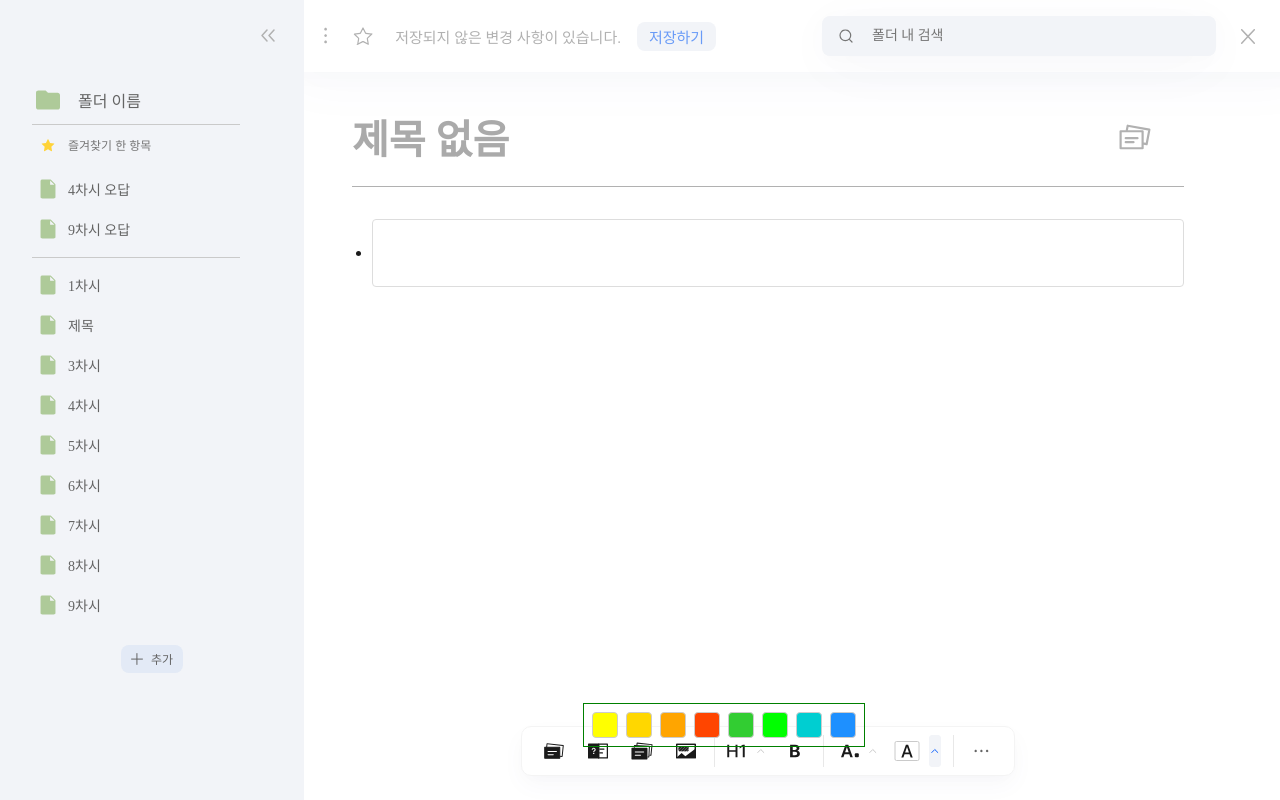
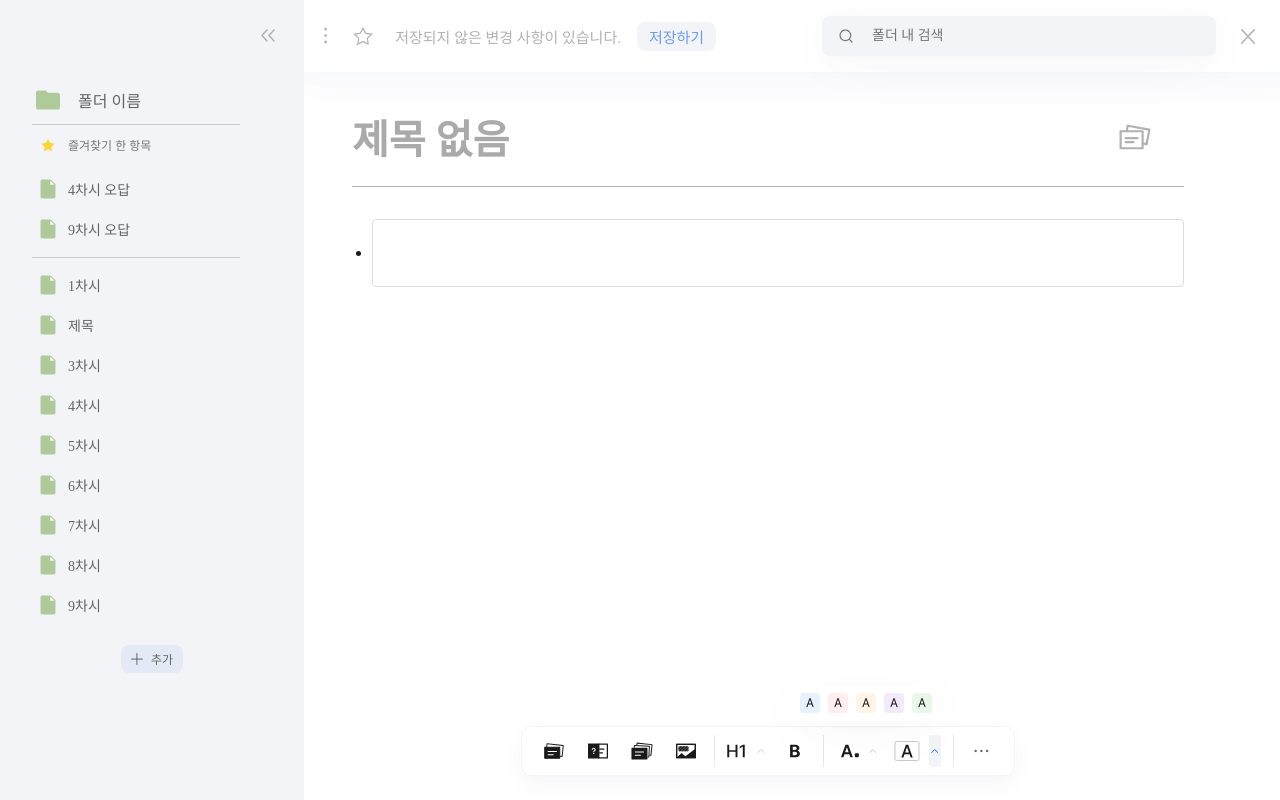
Before and after one commit to UMC-CARDIFY/Client-V1, a React (Vite) app: page /note-editor in a window 1280 px wide. Both pictures are taken after a click on the icon 906 px from the left and 751 px from the top of the page. Built offline with nearby package versions, Linux system fonts and the light colour scheme.

Commit message:
style: 형광펜 컬러 팔레트 ux ui 변경

```diff
--- a/src/pages/NoteEditor/components/Editor/Toolbar/components/ToolbarItem/ColorPalette/HighlightColorPalette.jsx
+++ b/src/pages/NoteEditor/components/Editor/Toolbar/components/ToolbarItem/ColorPalette/HighlightColorPalette.jsx
@@ -2,40 +2,63 @@ import PropTypes from 'prop-types';
 import styled from 'styled-components';
 
 const PaletteContainer = styled.div`
+  position: absolute;
   display: flex;
-  flex-wrap: wrap;
-  gap: 0.5rem;
+  left: -7.7rem;
+  justify-content: center;
+  align-items: center;
+  gap: var(--UI-Component-None, 0.5rem);
+  border-radius: 0.25rem;
+  background: var(--Grays-White, #FFF);
+  box-shadow: 0px 4px 26px 0px rgba(0, 0, 0, 0.02), 0px 10px 60px 0px rgba(0, 74, 162, 0.03);
   padding: 0.5rem;
-  border: 1px solid green;
 `;
 
 const ColorBox = styled.div`
-  width: 24px;
-  height: 24px;
+  display: flex;
+  justify-content: center;
+  align-items: center;
+  width: var(--line-height-3xs, 1.125rem);
+  height: var(--line-height-3xs, 1.125rem);
   background-color: ${(props) => props.color};
   cursor: pointer;
-  border: 1px solid #ccc;
   border-radius: 4px;
+  flex-shrink: 0;
+  border: 1px solid transparent;
+
   &:hover {
-    border: 1px solid #000;
+    border: 1px solid ${(props) => props.hoverBorderColor}; /* hover 시 보더 색상 변경 */
   }
 `;
 
+const SvgIcon = styled.svg`
+  width: 0.5rem;
+  height: 0.57919rem;
+  flex-shrink: 0;
+  fill: var(--Grays-Black, #1A1A1A);
+`;
+
 const colors = [
-  '#FFFF00', // Yellow
-  '#FFD700', // Gold
-  '#FFA500', // Orange
-  '#FF4500', // OrangeRed
-  '#32CD32', // LimeGreen
-  '#00FF00', // Lime
-  '#00CED1', // DarkTurquoise
-  '#1E90FF', // DodgerBlue
+  { color: '#E6F1FB', hoverBorderColor: '#CDE3F7' }, // Light Blue
+  { color: '#FEEEEE', hoverBorderColor: '#FDDDDD' }, // Light Red
+  { color: '#FFF4E5', hoverBorderColor: '#FFEDBD' }, // Light Yellow
+  { color: '#F4E9FB', hoverBorderColor: '#E9D3F7' }, // Light Purple
+  { color: '#E7F8EB', hoverBorderColor: '#CFF1D7' }, // Light Green
 ];
 
 const HighlightColorPalette = ({ onSelectColor }) => (
   <PaletteContainer>
-    {colors.map((color) => (
-      <ColorBox key={color} color={color} onClick={() => onSelectColor(color)} />
+    {colors.map(({ color, hoverBorderColor }) => (
+      <ColorBox
+        key={color}
+        color={color}
+        hoverBorderColor={hoverBorderColor}
+        onClick={() => onSelectColor(color)}
+      >
+        <SvgIcon xmlns="http://www.w3.org/2000/svg" viewBox="0 0 8 10">
+          <path d="M1.2032 9.63341H0L3.392 0.366211H4.608L8 9.63341H6.784L5.8624 7.02221H2.1376L1.2032 9.63341ZM2.4832 6.01101H5.504L4.032 1.86381H3.9552L2.4832 6.01101Z" />
+        </SvgIcon>
+      </ColorBox>
     ))}
   </PaletteContainer>
 );
--- a/src/pages/NoteEditor/components/Editor/Toolbar/components/ToolbarItem/ColorPalette/TextColorPalette.jsx
+++ b/src/pages/NoteEditor/components/Editor/Toolbar/components/ToolbarItem/ColorPalette/TextColorPalette.jsx
@@ -4,6 +4,8 @@ import PropTypes from 'prop-types';
 
 const PaletteContainer = styled.div`
   position: absolute;
+
+  left: -11.5rem;
   display: flex;
   padding: var(--UI-Component-None, 0.4375rem) var(--UI-Component-None, 0.5rem);
   justify-content: center;
@@ -11,7 +13,6 @@ const PaletteContainer = styled.div`
   gap: var(--UI-Component-None, 0.5rem);
   border-radius: 0.25rem;
   background: var(--Grays-White, #FFF);
-  /* default */
   box-shadow: 0px 4px 26px 0px rgba(0, 0, 0, 0.02), 0px 10px 60px 0px rgba(0, 74, 162, 0.03);
 `;
 
--- a/src/pages/NoteEditor/components/Editor/Toolbar/components/ToolbarItem/HighlightColorButton.jsx
+++ b/src/pages/NoteEditor/components/Editor/Toolbar/components/ToolbarItem/HighlightColorButton.jsx
@@ -8,12 +8,12 @@ const HighlightColorButton = ({ onSelectColor }) => {
   const dropDownRef = useRef(null);
 
   const toggleDropDown = () => {
-    setIsDropDownOpen(!isDropDownOpen);
+    setIsDropDownOpen(prevState => !prevState); // 드롭다운 상태를 토글
   };
 
   const handleClickOutside = (event) => {
     if (dropDownRef.current && !dropDownRef.current.contains(event.target)) {
-      setIsDropDownOpen(false);
+      setIsDropDownOpen(false); // 외부 클릭 시 드롭다운 닫기
     }
   };
 
@@ -25,8 +25,15 @@ const HighlightColorButton = ({ onSelectColor }) => {
   }, []);
 
   return (
-    <ColorPaletteItem>
-      <svg xmlns="http://www.w3.org/2000/svg" width="32" height="32" viewBox="0 0 32 32" fill="none" onClick={toggleDropDown}>
+    <ColorPaletteItem ref={dropDownRef}>
+      <svg
+        xmlns="http://www.w3.org/2000/svg"
+        width="32"
+        height="32"
+        viewBox="0 0 32 32"
+        fill="none"
+        onClick={toggleDropDown}
+      >
         <path d="M12.3906 22.5H10.334L14.9043 9.77344H17.1367L21.7246 22.5H19.668L18.5078 19.1426H13.5508L12.3906 22.5ZM14.1133 17.5254H17.9453L16.0645 12.0938H15.9766L14.1133 17.5254Z" fill="#1A1A1A"/>
         <rect x="4" y="6.5" width="24" height="19" rx="1.5" stroke="#CACACA"/>
       </svg>
@@ -37,7 +44,7 @@ const HighlightColorButton = ({ onSelectColor }) => {
         </svg>
       </ColorDropDownButton>
       {isDropDownOpen && (
-        <ColorDropDownMenu ref={dropDownRef}>
+        <ColorDropDownMenu>
           <HighlightColorPalette onSelectColor={onSelectColor} />
         </ColorDropDownMenu>
       )}
--- a/src/pages/NoteEditor/components/Editor/Toolbar/components/ToolbarItem/style/ToolbarStyles.jsx
+++ b/src/pages/NoteEditor/components/Editor/Toolbar/components/ToolbarItem/style/ToolbarStyles.jsx
@@ -125,7 +125,7 @@ export const ColorDropDownButton = styled(DropDownButton)`
 export const ColorDropDownMenu = styled.div`
   position: absolute;
   top: -1.5rem;
-  left: 3.8rem;
+
   z-index: 10;
   display: flex;
   flex-direction: column;
```
